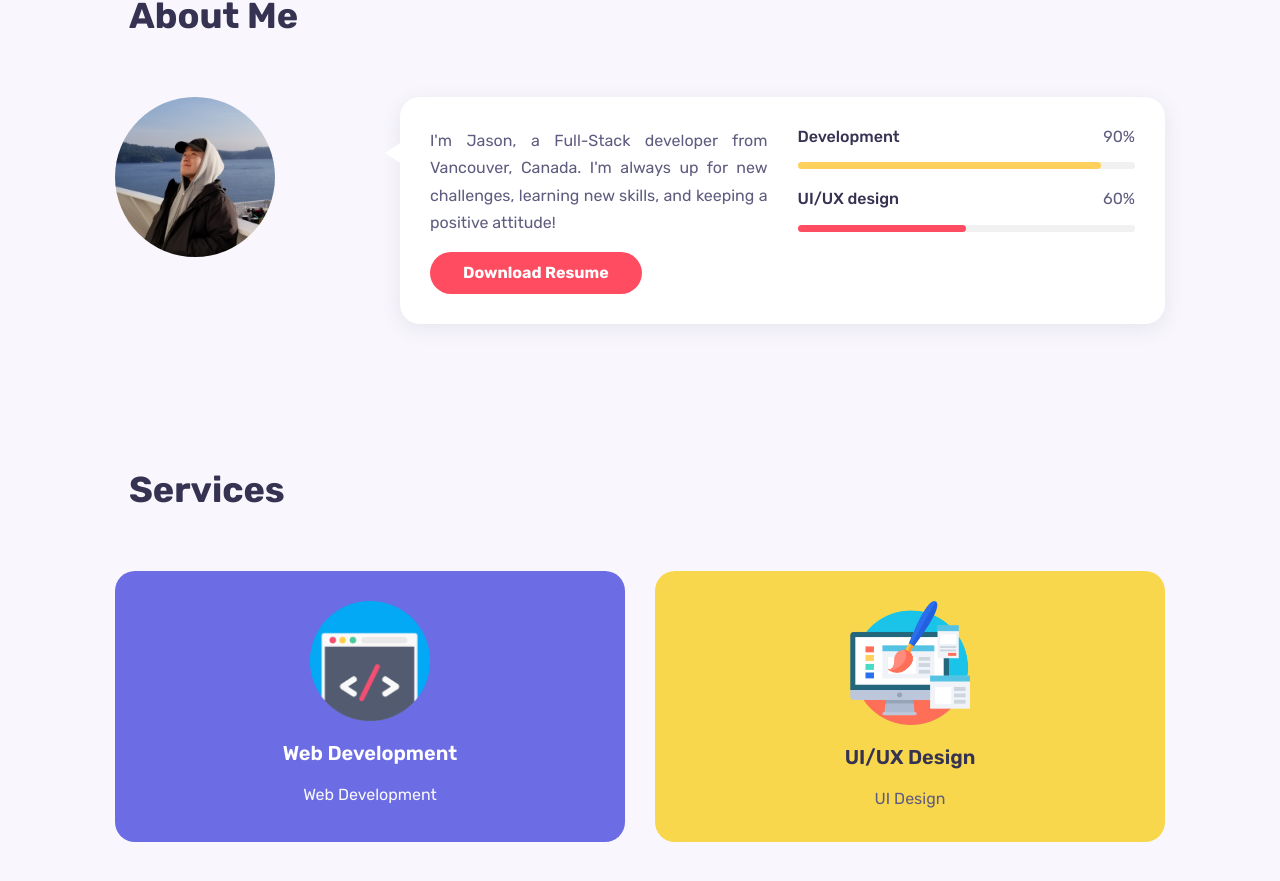
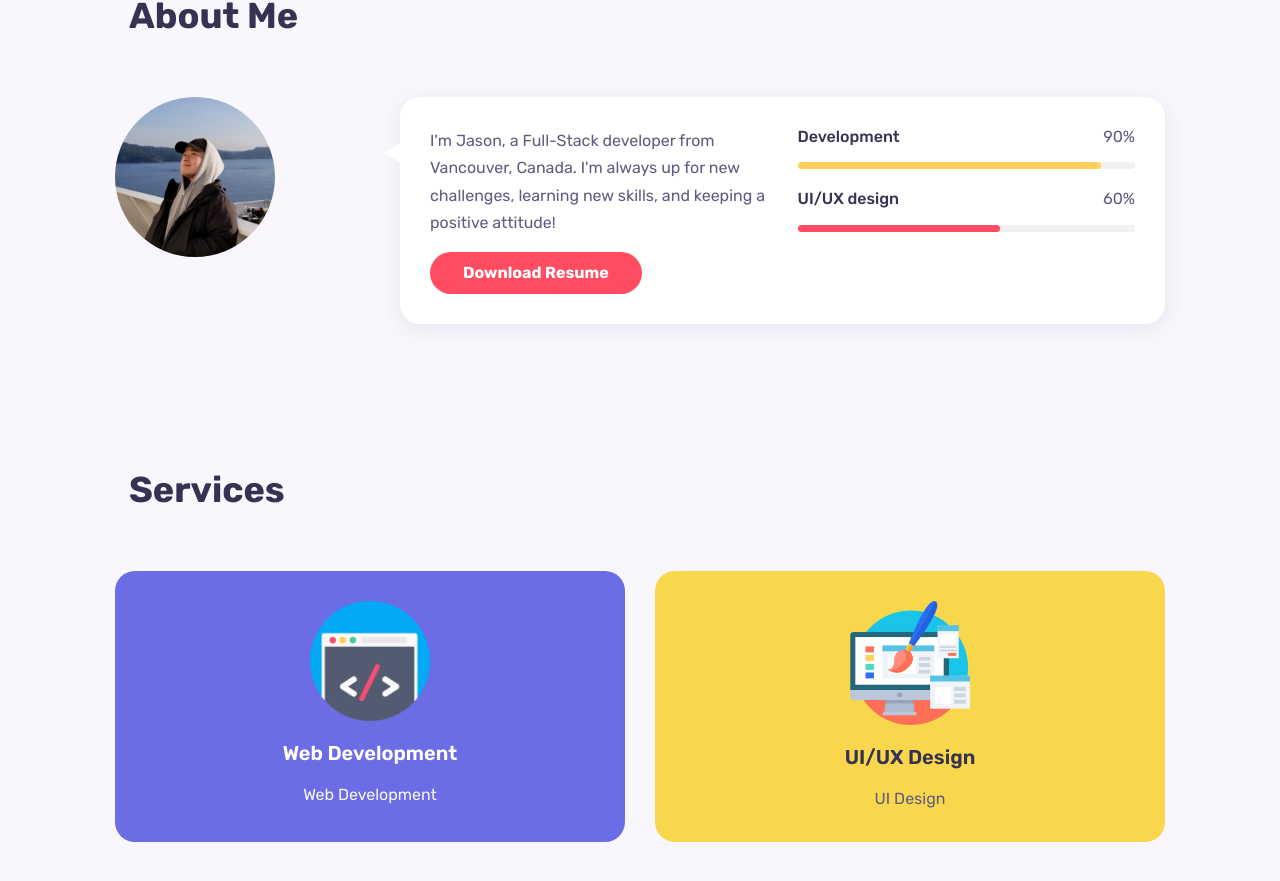
Before and after one commit to JasonDisj/Jason-Portfolio-Website, a React (Create React App) app in the folder jason/: page / in a window 1280 px wide. Shown: the part 918-1799 px from the top of the page. Built offline with nearby package versions, Linux system fonts and the light colour scheme.

Commit message:
Update text align

```diff
--- a/jason/src/components/about/about.css
+++ b/jason/src/components/about/about.css
@@ -33,7 +33,7 @@
 
 .about__description {
   margin-bottom: 1rem;
-  text-align: justify;
+  text-align: left;
 }
 
 .about__skills {
@@ -75,7 +75,7 @@
 }
 
 .ui__design {
-  width: 50%;
+  width: 60%;
   background-color: rgb(255, 76, 96);
 }
 
```
